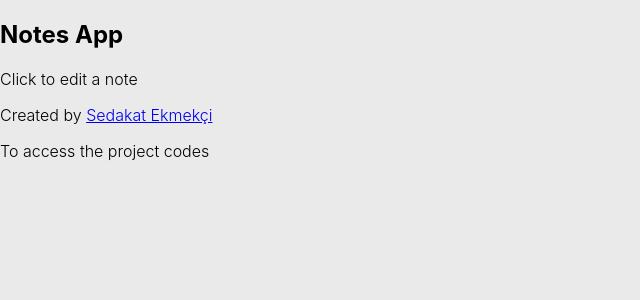
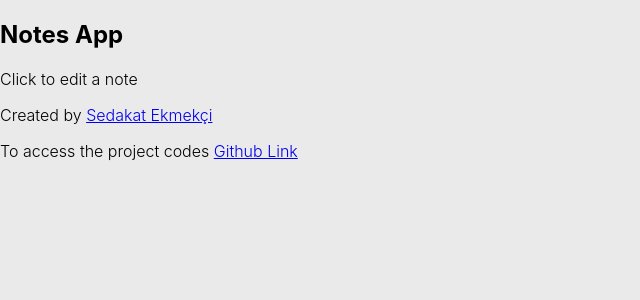
Before and after one commit to SedakatEkmekci/React_NotesApp, a React (Create React App) app in the folder notes-app/: page / in a window 1280 px wide. Shown: the top 300 px of the page, without its empty margins (0-640 px from the left). Built offline with nearby package versions, Linux system fonts and the light colour scheme.

Commit message:
Update Footer.js

```diff
--- a/notes-app/src/components/Footer.js
+++ b/notes-app/src/components/Footer.js
@@ -6,7 +6,7 @@
         <footer className='info'>
             <p>Click to edit a note</p>
             <p>Created by <a href="https://www.linkedin.com/in/sedakat-ekmekci/">Sedakat Ekmekçi</a></p>
-            <p>To access the project codes <a href="https://github.com/SedakatEkmekci/React_NotesApp"></a></p>
+            <p>To access the project codes <a href="https://github.com/SedakatEkmekci/React_NotesApp">Github Link</a></p>
 
         </footer>
     )
```
